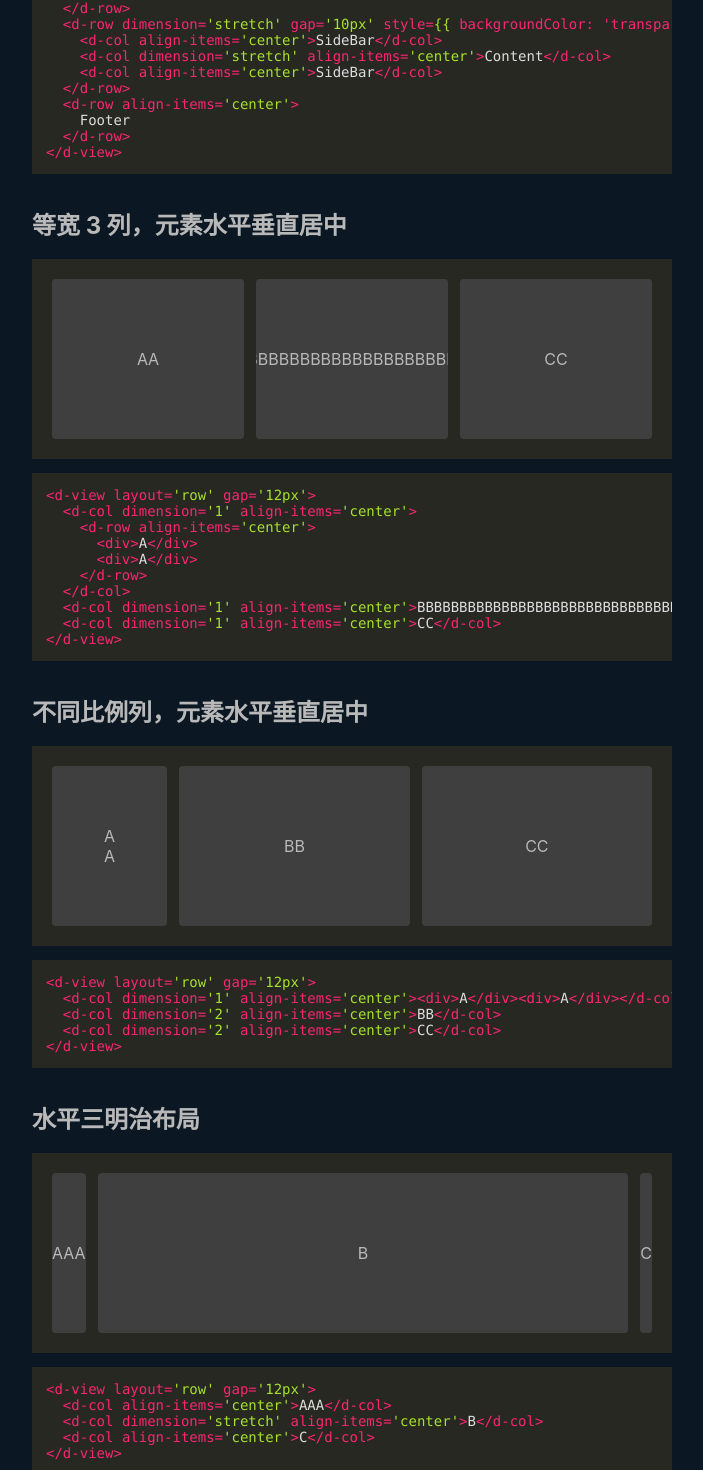
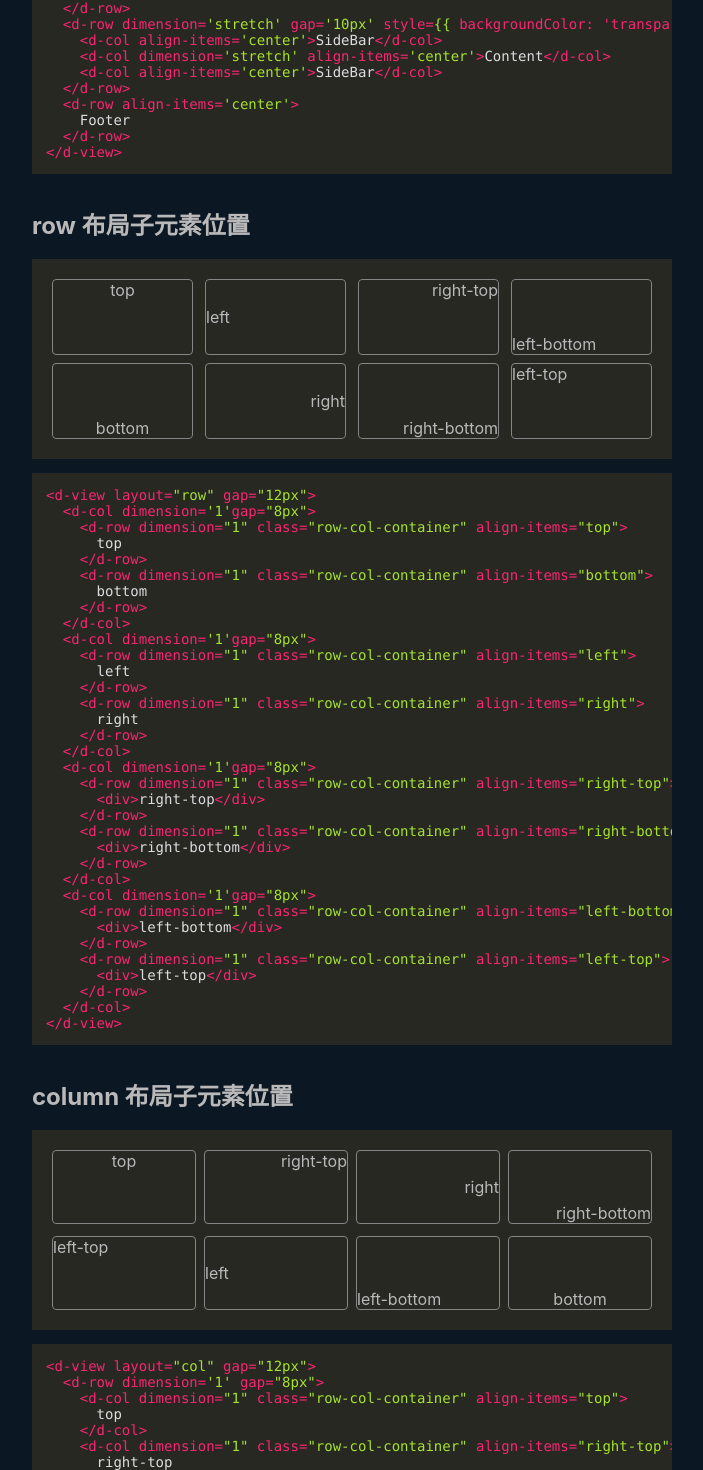
Before and after one commit to wenshin/dxml, a React (Create React App) app: page / in a window 1280 px wide. Shown: the part 1653-3123 px from the top of the page, without its empty margins (288-991 px from the left). Built offline with nearby package versions, Linux system fonts and the light colour scheme.

Commit message:
fix: column layout aling-items bug

```diff
--- a/src/App.css
+++ b/src/App.css
@@ -11,6 +11,11 @@ d-row,
 d-col {
   background-color: #403f3f;
   border-radius: 4px;
+}
+
+.row-col-align-case d-row,
+.row-col-align-case d-col {
+  background-color: transparent;
 }
 
 pre {
@@ -57,3 +62,8 @@ pre {
   width: 200px;
   height: 50px;
 }
+
+.row-col-container {
+  border: solid 1px #858585;
+  border-radius: 4px;
+}
--- a/src/App.tsx
+++ b/src/App.tsx
@@ -127,6 +127,204 @@ function App() {
   </d-row>
   <d-row align-items='center'>
     Footer
+  </d-row>
+</d-view>`}
+          </code>
+        </pre>
+      </section>
+      <section>
+        <d-text crop="2px">
+          <h2>row 布局子元素位置</h2>
+        </d-text>
+        <div className="case-container row-col-align-case">
+          <d-view layout="row" gap="12px">
+            <d-col dimension="1" gap="8px">
+              <d-row dimension="1" class="row-col-container" align-items="top">
+                top
+              </d-row>
+              <d-row
+                dimension="1"
+                class="row-col-container"
+                align-items="bottom"
+              >
+                bottom
+              </d-row>
+            </d-col>
+            <d-col dimension="1" gap="8px">
+              <d-row dimension="1" class="row-col-container" align-items="left">
+                left
+              </d-row>
+              <d-row
+                dimension="1"
+                class="row-col-container"
+                align-items="right"
+              >
+                right
+              </d-row>
+            </d-col>
+            <d-col dimension="1" gap="8px">
+              <d-row
+                dimension="1"
+                class="row-col-container"
+                align-items="right-top"
+              >
+                <div>right-top</div>
+              </d-row>
+              <d-row
+                dimension="1"
+                class="row-col-container"
+                align-items="right-bottom"
+              >
+                <div>right-bottom</div>
+              </d-row>
+            </d-col>
+            <d-col dimension="1" gap="8px">
+              <d-row
+                dimension="1"
+                class="row-col-container"
+                align-items="left-bottom"
+              >
+                <div>left-bottom</div>
+              </d-row>
+              <d-row
+                dimension="1"
+                class="row-col-container"
+                align-items="left-top"
+              >
+                <div>left-top</div>
+              </d-row>
+            </d-col>
+          </d-view>
+        </div>
+        <pre>
+          <code className="language-html">
+            {`<d-view layout="row" gap="12px">
+  <d-col dimension='1'gap="8px">
+    <d-row dimension="1" class="row-col-container" align-items="top">
+      top
+    </d-row>
+    <d-row dimension="1" class="row-col-container" align-items="bottom">
+      bottom
+    </d-row>
+  </d-col>
+  <d-col dimension='1'gap="8px">
+    <d-row dimension="1" class="row-col-container" align-items="left">
+      left
+    </d-row>
+    <d-row dimension="1" class="row-col-container" align-items="right">
+      right
+    </d-row>
+  </d-col>
+  <d-col dimension='1'gap="8px">
+    <d-row dimension="1" class="row-col-container" align-items="right-top">
+      <div>right-top</div>
+    </d-row>
+    <d-row dimension="1" class="row-col-container" align-items="right-bottom">
+      <div>right-bottom</div>
+    </d-row>
+  </d-col>
+  <d-col dimension='1'gap="8px">
+    <d-row dimension="1" class="row-col-container" align-items="left-bottom">
+      <div>left-bottom</div>
+    </d-row>
+    <d-row dimension="1" class="row-col-container" align-items="left-top">
+      <div>left-top</div>
+    </d-row>
+  </d-col>
+</d-view>`}
+          </code>
+        </pre>
+      </section>
+      <section>
+        <d-text crop="2px">
+          <h2>column 布局子元素位置</h2>
+        </d-text>
+        <div className="case-container row-col-align-case">
+          <d-view layout="col" gap="12px">
+            <d-row dimension="1" gap="8px">
+              <d-col dimension="1" class="row-col-container" align-items="top">
+                top
+              </d-col>
+              <d-col
+                dimension="1"
+                class="row-col-container"
+                align-items="right-top"
+              >
+                right-top
+              </d-col>
+              <d-col
+                dimension="1"
+                class="row-col-container"
+                align-items="right"
+              >
+                <div>right</div>
+              </d-col>
+              <d-col
+                dimension="1"
+                class="row-col-container"
+                align-items="right-bottom"
+              >
+                <div>right-bottom</div>
+              </d-col>
+            </d-row>
+            <d-row dimension="1" gap="8px">
+              <d-col
+                dimension="1"
+                class="row-col-container"
+                align-items="left-top"
+              >
+                <div>left-top</div>
+              </d-col>
+              <d-col dimension="1" class="row-col-container" align-items="left">
+                <div>left</div>
+              </d-col>
+              <d-col
+                dimension="1"
+                class="row-col-container"
+                align-items="left-bottom"
+              >
+                <div>left-bottom</div>
+              </d-col>
+              <d-col
+                dimension="1"
+                class="row-col-container"
+                align-items="bottom"
+              >
+                <div>bottom</div>
+              </d-col>
+            </d-row>
+          </d-view>
+        </div>
+        <pre>
+          <code className="language-html">
+            {`<d-view layout="col" gap="12px">
+  <d-row dimension='1' gap="8px">
+    <d-col dimension="1" class="row-col-container" align-items="top">
+      top
+    </d-col>
+    <d-col dimension="1" class="row-col-container" align-items="right-top">
+      right-top
+    </d-col>
+    <d-col dimension="1" class="row-col-container" align-items="right">
+      <div>right</div>
+    </d-col>
+    <d-col dimension="1" class="row-col-container" align-items="right-bottom">
+      <div>right-bottom</div>
+    </d-col>
+  </d-row>
+  <d-row dimension='1' gap="8px">
+    <d-col dimension="1" class="row-col-container" align-items="left-top">
+      <div>left-top</div>
+    </d-col>
+    <d-col dimension="1" class="row-col-container" align-items="left">
+      <div>left</div>
+    </d-col>
+    <d-col dimension="1" class="row-col-container" align-items="left-bottom">
+      <div>left-bottom</div>
+    </d-col>
+    <d-col dimension="1" class="row-col-container" align-items="bottom">
+      <div>bottom</div>
+    </d-col>
   </d-row>
 </d-view>`}
           </code>
--- a/src/dxml/index.ts
+++ b/src/dxml/index.ts
@@ -1,4 +1,4 @@
-import { getFlexAlignCSS, insertStyleElement } from './util';
+import { insertStyleElement } from './util';
 import { View } from './view';
 import { Row } from './row';
 import { Col } from './col';
@@ -90,7 +90,84 @@ ${Elem.tag}[layout] > * {
   flex-grow: 0;
   flex-shrink: 1;
 }
-${getFlexAlignCSS('')}
+
+[align-items] {
+  display: flex;
+}
+[align-items="center"] {
+  align-items: center;
+  justify-content: center;
+}
+[align-items="left-top"] {
+  align-items: flex-start;
+  justify-content: flex-start;
+}
+[align-items="right-bottom"] {
+  align-items: flex-end;
+  justify-content: flex-end;
+}
+${Row.tag}[align-items="top"],
+[layout="row"][align-items="top"] {
+  align-items: flex-start;
+  justify-content: center;
+}
+${Row.tag}[align-items="bottom"],
+[layout="row"][align-items="bottom"] {
+  align-items: flex-end;
+  justify-content: center;
+}
+${Row.tag}[align-items="left"],
+[layout="row"][align-items="left"] {
+  align-items: center;
+  justify-content: flex-start;
+}
+${Row.tag}[align-items="left-bottom"],
+[layout="row"][align-items="left-bottom"] {
+  align-items: flex-end;
+  justify-content: flex-start;
+}
+${Row.tag}[align-items="right"],
+[layout="row"][align-items="right"] {
+  align-items: center;
+  justify-content: flex-end;
+}
+${Row.tag}[align-items="right-top"],
+[layout="row"][align-items="right-top"] {
+  align-items: flex-start;
+  justify-content: flex-end;
+}
+
+${Col.tag}[align-items="top"],
+[layout="row"][align-items="top"] {
+  align-items: center;
+  justify-content: flex-start;
+}
+${Col.tag}[align-items="bottom"],
+[layout="row"][align-items="bottom"] {
+  align-items: center;
+  justify-content: flex-end;
+}
+${Col.tag}[align-items="left"],
+[layout="row"][align-items="left"] {
+  align-items: flex-start;
+  justify-content: center;
+}
+${Col.tag}[align-items="left-bottom"],
+[layout="row"][align-items="left-bottom"] {
+  align-items: flex-start;
+  justify-content: flex-end;
+}
+${Col.tag}[align-items="right"],
+[layout="row"][align-items="right"] {
+  align-items: flex-end;
+  justify-content: center;
+}
+${Col.tag}[align-items="right-top"],
+[layout="row"][align-items="right-top"] {
+  align-items: flex-end;
+  justify-content: flex-start;
+}
+
 ${Float.tag} {
   position: absolute;
   box-sizing: border-box;
--- a/src/dxml/util.ts
+++ b/src/dxml/util.ts
@@ -1,55 +1,25 @@
-export type PositionType = 'top' | 'right-top' | 'right' | 'right-bottom' | 'bottom' | 'left-bottom' | 'left' | 'left-top' | 'center';
+export type PositionType =
+  | 'top'
+  | 'right-top'
+  | 'right'
+  | 'right-bottom'
+  | 'bottom'
+  | 'left-bottom'
+  | 'left'
+  | 'left-top'
+  | 'center';
 
-export function findAncestor(elem: HTMLElement, judge: (e: HTMLElement) => boolean): HTMLElement | null {
+export function findAncestor(
+  elem: HTMLElement,
+  judge: (e: HTMLElement) => boolean
+): HTMLElement | null {
   if (elem.parentElement && judge(elem.parentElement)) {
-    return elem.parentElement
+    return elem.parentElement;
   }
   if (elem.parentElement) {
-    return findAncestor(elem.parentElement, judge)
+    return findAncestor(elem.parentElement, judge);
   }
   return null;
-}
-
-export function getFlexAlignCSS(tag: string) {
-  return `${tag}[align-items] {
-    display: flex;
-  }
-  ${tag}[align-items="center"] {
-    align-items: center;
-    justify-content: center;
-  }
-  ${tag}[align-items="top"] {
-    align-items: flex-start;
-    justify-content: center;
-  }
-  ${tag}[align-items="bottom"] {
-    align-items: flex-end;
-    justify-content: center;
-  }
-  ${tag}[align-items="left"] {
-    align-items: center;
-    justify-content: flex-start;
-  }
-  ${tag}[align-items="left-top"] {
-    align-items: flex-start;
-    justify-content: flex-start;
-  }
-  ${tag}[align-items="left-bottom"] {
-    align-items: flex-end;
-    justify-content: flex-start;
-  }
-  ${tag}[align-items="right"] {
-    align-items: center;
-    justify-content: flex-end;
-  }
-  ${tag}[align-items="right-top"] {
-    align-items: flex-start;
-    justify-content: flex-end;
-  }
-  ${tag}[align-items="right-bottom"] {
-    align-items: flex-end;
-    justify-content: flex-end;
-  }`;
 }
 
 /**
@@ -61,11 +31,10 @@ export function getLineHeight(elem: HTMLElement) {
   if (!elem.parentNode) return 0;
   const temp = document.createElement('span');
   temp.classList.add('text-corp-elem');
-  temp.innerHTML = "A";
+  temp.innerHTML = 'A';
   elem.appendChild(temp);
   return temp.offsetHeight;
 }
-
 
 export function insertStyleElement(id: string, content: string) {
   let style = document.getElementById(id);
@@ -79,16 +48,27 @@ export function insertStyleElement(id: string, content: string) {
 
 export function insertDimensionStyle(dimension: string) {
   const id = `d-dimension-${dimension}`;
-  insertStyleElement(id, `[dimension][dimension="${dimension}"] { flex-grow: ${dimension}; }`)
+  insertStyleElement(
+    id,
+    `[dimension][dimension="${dimension}"] { flex-grow: ${dimension}; }`
+  );
 }
 
 export function insertGapStyle(gap: string) {
   const [rowGap, colGap] = gap.split(' ');
   const id = `d-gap-${rowGap}-${colGap || rowGap}`;
-  insertStyleElement(id, `[gap="${gap}"] > * { margin-right: ${rowGap}; margin-bottom: ${colGap || rowGap}; }`)
+  insertStyleElement(
+    id,
+    `[gap="${gap}"] > * { margin-right: ${rowGap}; margin-bottom: ${
+      colGap || rowGap
+    }; }`
+  );
 }
 
 export function insertCropStyle(crop: string) {
   const id = `d-text-crop-${crop}`;
-  insertStyleElement(id, `[crop="${crop}"]::before, [crop="${crop}"]::after { margin-top: -${crop}; }`)
+  insertStyleElement(
+    id,
+    `[crop="${crop}"]::before, [crop="${crop}"]::after { margin-top: -${crop}; }`
+  );
 }
```
